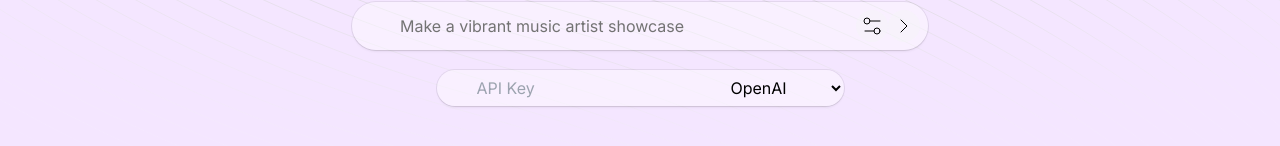
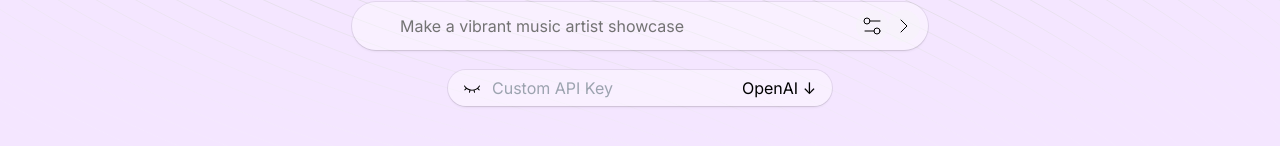
Before and after one commit to AntoniBLopez/landx, a Next.js app: page /create in a window 1280 px wide. Shown: the part 406-552 px from the top of the page. Built offline with nearby package versions, Linux system fonts and the light colour scheme.

Commit message:
UI InputUpdate

```diff
--- a/app/globals.css
+++ b/app/globals.css
@@ -4,6 +4,10 @@
 
 @layer base {
 	:root {
+		--select-border: #ffffff;
+		--select-focus: rgba(239, 239, 255, 0.462);
+		--select-arrow: var(--select-border);
+
 		--background: 273 100% 95%;
 		--foreground: 273 5% 0%;
 		--card: 273 50% 90%;
--- a/components/input-apikey.tsx
+++ b/components/input-apikey.tsx
@@ -1,12 +1,16 @@
+import { DropdownMenu, DropdownMenuContent, DropdownMenuItem, DropdownMenuTrigger } from "@radix-ui/react-dropdown-menu";
 import { useState } from "react";
+import { Button } from "./ui/button";
+import { ArrowDown, Eye, EyeIcon, UserCircle } from "lucide-react";
+import { EyeClosedIcon } from "@radix-ui/react-icons";
 
 export function InputApiKey() {
     const [apiKey, setApiKey] = useState("");
-    const [api, setApi] = useState("openai");
+    const [api, setApi] = useState("OpenAI");
+    const [visible, setVisible] = useState(false);
 
     const onSubmit = async (e: React.FormEvent<HTMLFormElement>) => {
         e.preventDefault();
-        console.log(apiKey, api);
         await fetch("/api/api-key", {
             method: "POST",
             headers: {
@@ -29,25 +33,29 @@ export function InputApiKey() {
     return (
         <form
         onSubmit={onSubmit}
-        className="relative max-w-xl mx-auto bg-white/40 dark:bg-zinc-800/40 h-9 rounded-full overflow-hidden shadow-[0px_2px_3px_-1px_rgba(0,0,0,0.1),_0px_1px_0px_0px_rgba(25,28,33,0.02),_0px_0px_0px_1px_rgba(25,28,33,0.08)] transition duration-200 mt-5"
+        className="flex relative max-w-xl mx-auto bg-white/40 dark:bg-zinc-800/40 h-9 rounded-full overflow-hidden shadow-[0px_2px_3px_-1px_rgba(0,0,0,0.1),_0px_1px_0px_0px_rgba(25,28,33,0.02),_0px_0px_0px_1px_rgba(25,28,33,0.08)] transition duration-200 mt-5"
         >
+            {
+                !visible ? (<EyeClosedIcon className="mt-[0.55em] ml-[1em] size-4 cursor-pointer z-20" onClick={()=>{setVisible(prev => !prev)}} ></EyeClosedIcon>) : (<EyeIcon className="mt-[0.55em] ml-[1em] size-4 cursor-pointer z-20" onClick={()=>{setVisible(prev => !prev)}}></EyeIcon>)
+            }
             <input
-            type="text"
-            placeholder="API Key"
-            className="relative text-sm sm:text-base z-50 border-none dark:text-white bg-transparent text-black h-full rounded-full focus:outline-none focus:ring-0 pl-4 sm:pl-10"
-            onChange={(e) => setApiKey(e.target.value)}
-            value={apiKey}
+                type={visible ? 'text' : 'password'}
+                placeholder="Custom API Key"
+                className="relative text-sm sm:text-base z-50 border-none dark:text-white bg-transparent text-black h-full rounded-full focus:outline-none focus:ring-0 pl-3"
+                onChange={(e) => setApiKey(e.target.value)}
+                value={apiKey}
             />
 
-            <select
-            name="api"
-            id="api"
-            className="relative text-sm sm:text-base z-50 border-none dark:text-white bg-transparent text-black h-full rounded-full focus:outline-none focus:ring-0 pl-4 pr-10"
-            onChange={(e) => setApi(e.target.value)}
-            >
-                <option value="openai">OpenAI</option>
-                <option value="gpt3">GPT-3</option>
-            </select>
+            <DropdownMenu>
+                <DropdownMenuTrigger asChild>
+                    <span className="mt-1.5 cursor-pointer relative text-sm sm:text-base z-50 border-none dark:text-white bg-transparent text-black h-full rounded-full focus:outline-none focus:ring-0 pl-4 pr-4">{api} ↓</span>
+                </DropdownMenuTrigger>
+                <DropdownMenuContent className="outline-none cursor-pointer bg-white/10 dark:bg-white/20 rounded-md overflow-hidden" align="end">
+                    <DropdownMenuItem className="outline-none cursor-pointer bg-white/30 hover:bg-white/60 dark:bg-black/20 dark:hover:bg-white/20 p-2 px-3" onClick={() => {setApi('OpenAI')}}>OpenAI</DropdownMenuItem>
+                    <DropdownMenuItem className="outline-none cursor-pointer bg-white/30 hover:bg-white/60 dark:bg-black/20 dark:hover:bg-white/20 p-2 px-3" onClick={() => {setApi('GROQ')}}>GROQ</DropdownMenuItem>
+                    <DropdownMenuItem className="outline-none cursor-pointer bg-white/30 hover:bg-white/60 dark:bg-black/20 dark:hover:bg-white/20 p-2 px-3" onClick={() => {setApi('Llama3')}}>Llama3</DropdownMenuItem>
+                </DropdownMenuContent>
+            </DropdownMenu>
         </form>
     )
 }
```
Also changed, not shown: 1 other file (tests, documents, lock files or other folders).
